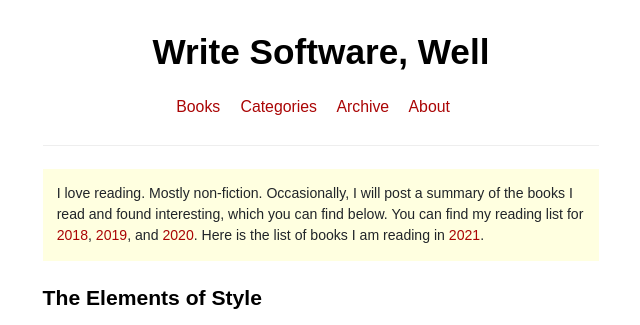
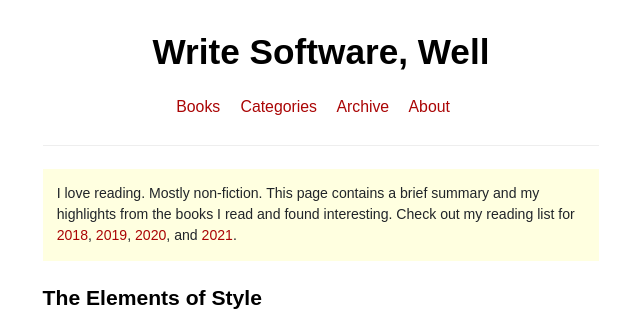
Before and after one commit to akshayKhot/akshayKhot.github.io, a Jekyll site: the page built from books.md, in a window 1280 px wide and 900 px high, cut to the strip 0-325 px from the top of the window. Shown: the whole strip, without its empty margins (319-959 px from the left). Built offline with Jekyll 4.4.1, drawn with Linux system fonts in a browser that asks for light colours.

Commit message:
update books text

```diff
--- a/books.md
+++ b/books.md
@@ -6,12 +6,11 @@ permalink: /books/
 
 <section class="books">
 
-<div class="summary">
-  I love reading. Mostly non-fiction. Occasionally, I will post a summary of the books I read and found interesting, which you can find below. You can find my reading list for <a href="/books-I-read-in-2018">2018</a>, <a href="/books-I-read-in-2019">2019</a>, and <a href="/books-I-read-in-2020">2020</a>. Here is the list of books I am reading in <a href="https://public.3.basecamp.com/p/eyqQGbQ2ZqMEWRrmw6x19XGN">2021</a>.
+<div class="summary">I love reading. Mostly non-fiction. This page contains a brief summary and my highlights from the books I read and found interesting. Check out my reading list for <a href="/books-I-read-in-2018">2018</a>, <a href="/books-I-read-in-2019">2019</a>, <a href="/books-I-read-in-2020">2020</a>, and <a href="https://public.3.basecamp.com/p/eyqQGbQ2ZqMEWRrmw6x19XGN">2021</a>.
 </div>
-
 {% assign books = site.books | sort: 'date' | reverse %}
 {% for book in books %}
+
 
   <article class="post b">
 
```
